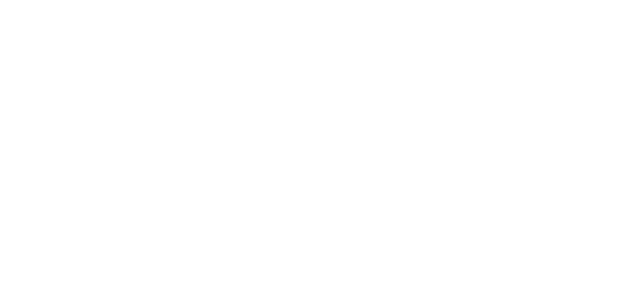
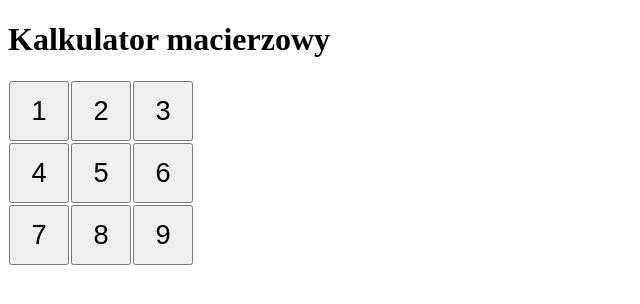
Before and after one commit to ukasz1/Determinant, a plain HTML site: page index.html in a window 1280 px wide. Shown: the whole page, without its empty margins (0-640 px from the left). Drawn offline with Linux system fonts and the light colour scheme.

Commit message:
numeric keys
adding numeric keys used for filling the matrix

```diff
--- a/index.html
+++ b/index.html
@@ -2,12 +2,61 @@
 
 <html lang="pl">
 
-	<head>
-	</head>
+<head>
+	<meta charset="utf-8" />
+	<link href="style.css" rel="stylesheet" type="text/css" />
 
-	<body>
-	</body>
+	<title>Kalkulator macierzowy</title>
+</head>
 
-	<script src="determinant.js" type="text/javascript"></script>
+<body>
+	<header>
+		<h1>Kalkulator macierzowy</h1>
+	</header>
+
+	<section>
+		<div id="keys">
+			<table border="0" cellspacing="0">
+				<tr>
+					<td>
+						<input type="button" value="1" id="num1" class="key" />
+					</td>
+					<td>
+						<input type="button" value="2" id="num2" class="key" />
+					</td>
+					<td>
+						<input type="button" value="3" id="num3" class="key" />
+					</td>
+				</tr>
+				<tr>
+					<td>
+						<input type="button" value="4" id="num4" class="key" />
+					</td>
+					<td>
+						<input type="button" value="5" id="num5" class="key" />
+					</td>
+					<td>
+						<input type="button" value="6" id="num6" class="key" />
+					</td>
+				</tr>
+				<tr>
+					<td>
+						<input type="button" value="7" id="num7" class="key" />
+					</td>
+					<td>
+						<input type="button" value="8" id="num8" class="key" />
+					</td>
+					<td>
+						<input type="button" value="9" id="num9" class="key" />
+					</td>
+				</tr>
+			</table>
+		</div>
+	</section>
+
+
+</body>
+
+<script src="determinant.js" type="text/javascript"></script>
 
 </html>
--- /dev/null
+++ b/style.css
@@ -0,0 +1,6 @@
+.key{
+	width: 60px;
+	height: 60px;
+
+	font-size:1.7em;
+}
```
